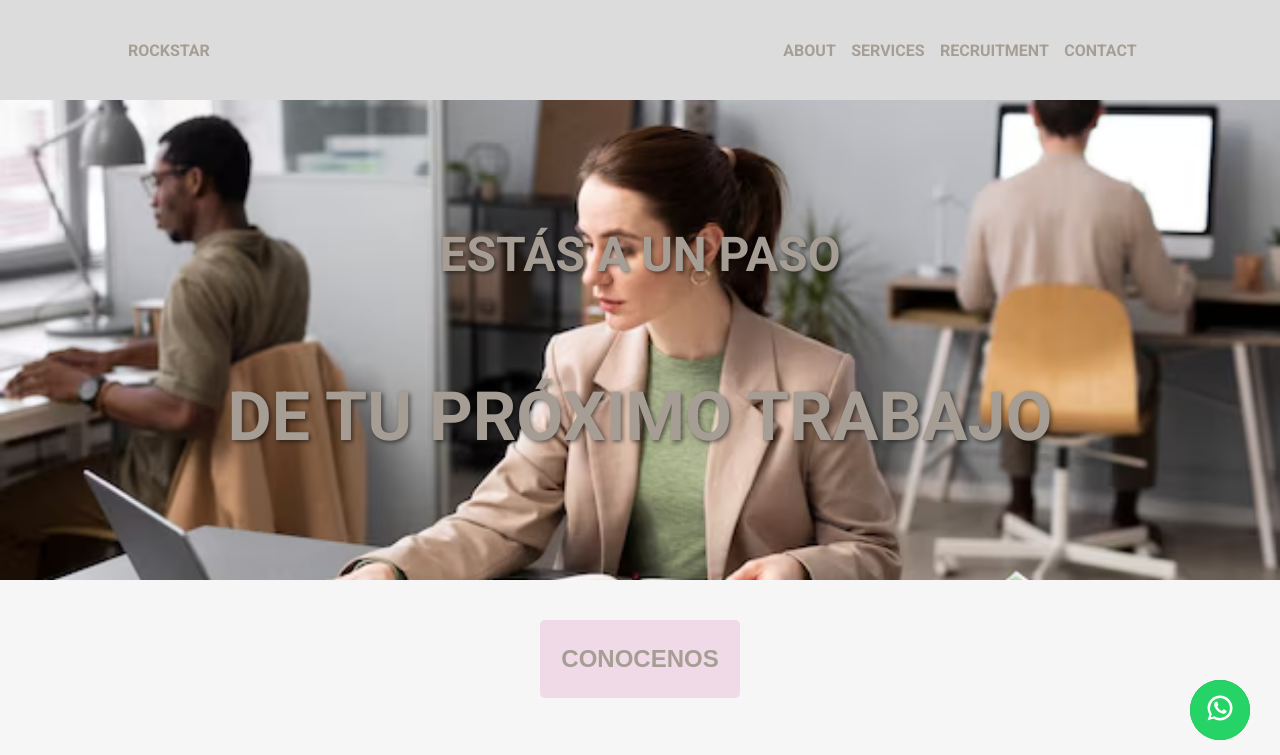
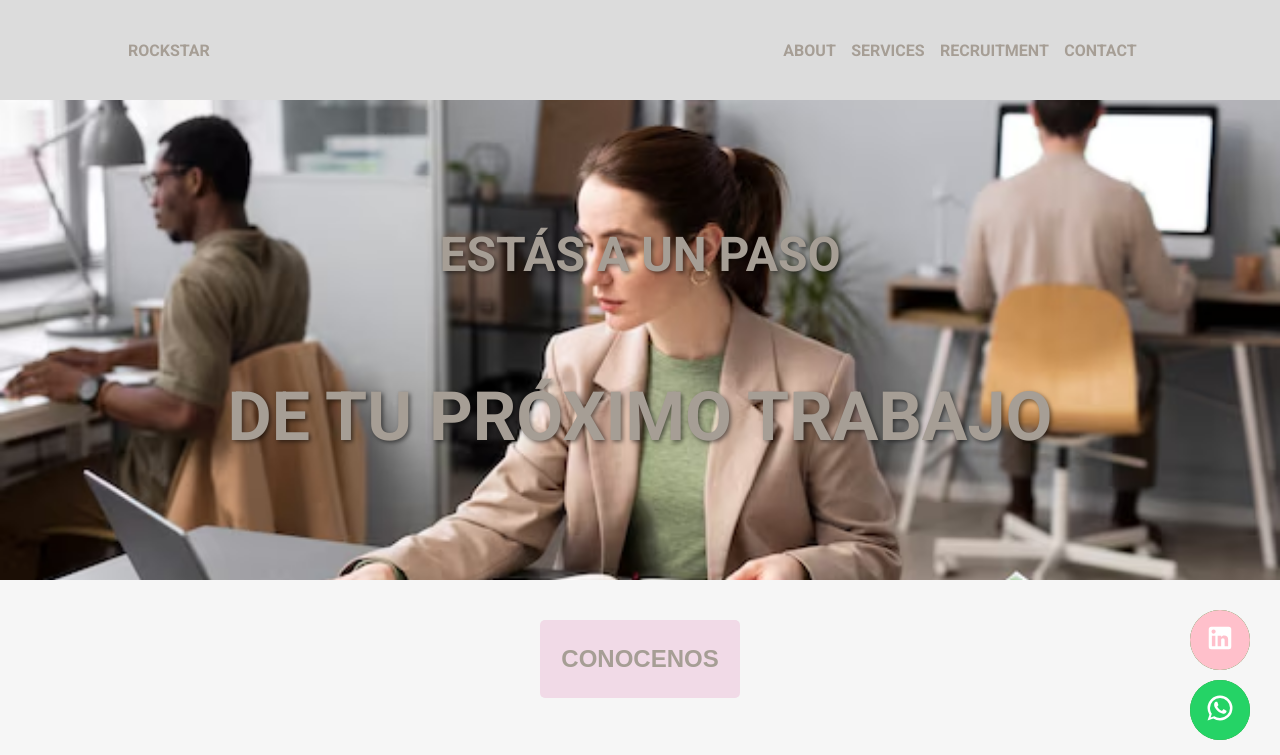
Before and after one commit to lean4339/Repobase, a React (Vite) app: page / in a window 1280 px wide. Shown: the top 755 px of the page. Built offline with nearby package versions, Linux system fonts and the light colour scheme.

Commit message:
add boton linkedin

```diff
--- a/src/App.css
+++ b/src/App.css
@@ -140,6 +140,17 @@ body {
     color: white;
 }
 
+.linkedin {
+    width: 100%;
+    height: 100%;
+    border: none;
+    outline: none;
+    border-radius: 50%;
+    font-size: 100%;
+    background-color: pink;
+    color: white;
+}
+
 .title-form {
     font-size: 3rem;
 }
@@ -167,7 +178,7 @@ body {
     width: 80%;
 }
 
-.conexionContainer {
+.conexionContainerWhatsapp {
     position: fixed;
     bottom: 100px;
     right: 0;
@@ -180,7 +191,19 @@ body {
     align-items: center;
     justify-content: center;
 }
+.conexionContainerLinkedin {
+    position: fixed;
+    bottom: 5000px;
+    right: 0;
 
+    width: 60px;
+    height: 60px;
+    border-radius: 50%;
+    background-color: forestgreen;
+    display: flex;
+    align-items: center;
+    justify-content: center;
+}
 .logo {
     width: 30%;
 }
@@ -307,9 +330,14 @@ body {
         padding: 30px 0;
     }
 
-    .conexionContainer {
+    .conexionContainerWhatsapp {
         position: fixed;
         bottom: 30px;
+        right: 15px;
+    }
+    .conexionContainerLinkedin {
+        position: fixed;
+        bottom: 100px;
         right: 15px;
     }
 }
@@ -430,9 +458,14 @@ body {
         animation: none;
     }
 
-    .conexionContainer {
+    .conexionContainerWhatsapp {
         position: fixed;
         bottom: 60px;
+        right: 30px;
+    }
+    .conexionContainerLinkedin {
+        position: fixed;
+        bottom: 130px;
         right: 30px;
     }
 
--- a/src/Components/Conexion.jsx
+++ b/src/Components/Conexion.jsx
@@ -1,4 +1,5 @@
 import WhatsAppIcon from '@mui/icons-material/WhatsApp';
+import LinkedInIcon from '@mui/icons-material/LinkedIn';
 export const Conexion = () => {
     const openWhatsAppChat = () => {
         const phoneNumber = '+5491122514060';
@@ -7,10 +8,16 @@ export const Conexion = () => {
 
         window.open(whatsappURL, '_blank');
       };
+    const openLinkedin = () => {
+        window.open('https://www.linkedin.com/in/leandro-sebastian-ayala-/','_blank'); // Reemplaza con el enlace a tu perfil de LinkedIn
+      };
     return (
         <>
-        <div className="conexionContainer">
+        <div className="conexionContainerWhatsapp">
             <button onClick={openWhatsAppChat} className="guasa hover pointer"><WhatsAppIcon sx={{ fontSize: 30 }}/></button>
+        </div>
+        <div className="conexionContainerLinkedin">
+            <button onClick={openLinkedin} className="linkedin hover pointer"><LinkedInIcon sx={{ fontSize: 30 }}/></button>
         </div>
         </>
     )
```
